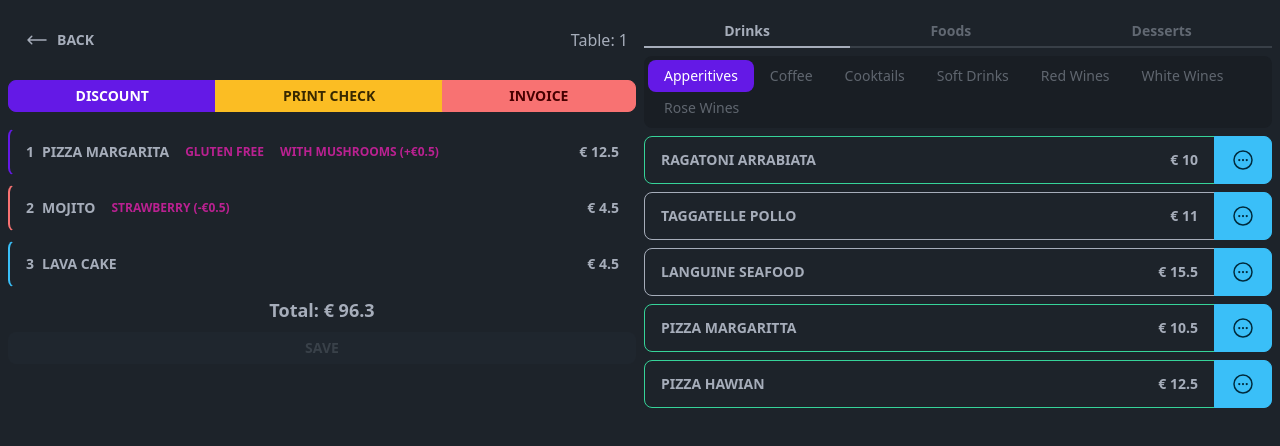
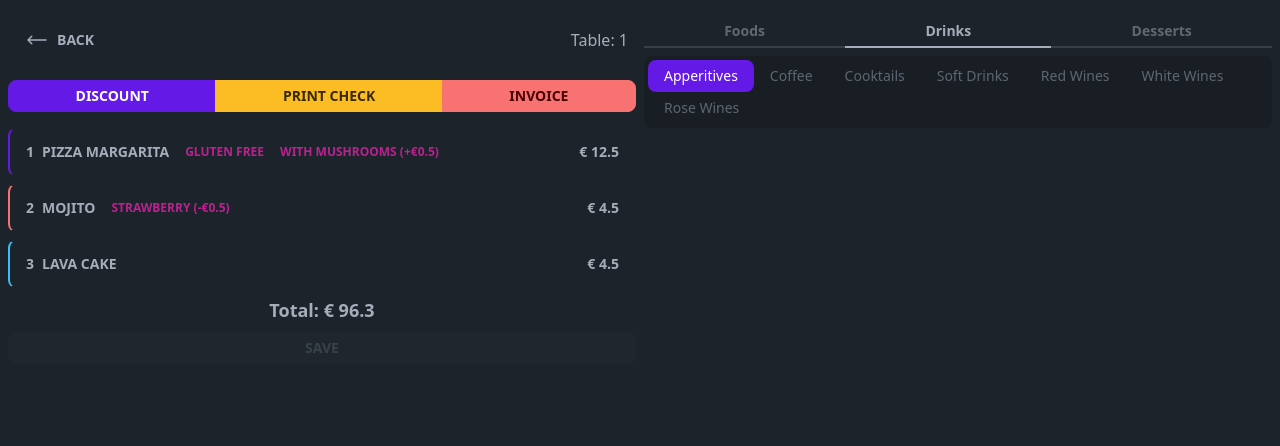
Before and after one commit to ajmir-github/pos-resturant, a Next.js app: page /table/0 in a window 1280 px wide. Shown: the top 446 px of the page. Built offline with nearby package versions, Linux system fonts and the light colour scheme.

Commit message:
filter made simpler

```diff
--- a/src/pages/table/[id].js
+++ b/src/pages/table/[id].js
@@ -4,10 +4,32 @@ import Image from "next/image";
 import { useRouter } from "next/router";
 import { useEffect, useState } from "react";
 
-const ITEM_TYPE = {
-  food: "FOOD",
-  drink: "DRINK",
-  dessert: "DESSERT",
+const ITEM_CATEGORY = {
+  foods: "Foods",
+  drinks: "Drinks",
+  desserts: "Desserts",
+};
+
+const ITEM_CATEGORIES = ["Foods", "Drinks", "Desserts"];
+const ITEM_SUB_CATEGORIES = {
+  [ITEM_CATEGORY.drinks]: [
+    "Apperitives",
+    "Coffee",
+    "Cooktails",
+    "Soft Drinks",
+    "Red Wines",
+    "White Wines",
+    "Rose Wines",
+  ],
+  [ITEM_CATEGORY.foods]: [
+    "Starters",
+    "Pizza",
+    "Side Dishes",
+    "Pasta",
+    "Steaks",
+    "Salads",
+  ],
+  [ITEM_CATEGORY.desserts]: ["Hot desserts", "Cold desserts"],
 };
 
 const VARIARION_TYPE = {
@@ -20,7 +42,7 @@ function Cart() {
   const items = [
     {
       id: 1,
-      type: ITEM_TYPE.food,
+      type: ITEM_CATEGORY.foods,
       name: "Pizza Margarita",
       price: 12.5,
       isStarter: false,
@@ -35,7 +57,7 @@ function Cart() {
     },
     {
       id: 2,
-      type: ITEM_TYPE.drink,
+      type: ITEM_CATEGORY.drinks,
       name: "Mojito",
       price: 4.5,
       isStarter: false,
@@ -49,7 +71,7 @@ function Cart() {
     },
     {
       id: 3,
-      type: ITEM_TYPE.dessert,
+      type: ITEM_CATEGORY.desserts,
       name: "Lava Cake",
       price: 4.5,
       isStarter: false,
@@ -64,9 +86,9 @@ function Cart() {
             className={classes(
               "btn h-auto btn-ghost flex text-sm",
               conditionalClasses(item.type, {
-                [ITEM_TYPE.food]: "border-l-2 border-l-primary",
-                [ITEM_TYPE.drink]: "border-l-2 border-l-error",
-                [ITEM_TYPE.dessert]: "border-l-2 border-l-info",
+                [ITEM_CATEGORY.foods]: "border-l-2 border-l-primary",
+                [ITEM_CATEGORY.drinks]: "border-l-2 border-l-error",
+                [ITEM_CATEGORY.desserts]: "border-l-2 border-l-info",
               })
             )}
             key={item.id}
@@ -119,40 +141,32 @@ function TableActions() {
   );
 }
 
-function ItemsFilter({ categories, setCategory }) {
-  const [filterCategory, setFilterCategory] = useState(0);
-  const [filterSubCategory, setFilterSubCategory] = useState(0);
-
-  useEffect(() => {
-    const { name, subCategories } = categories[filterCategory];
-    setCategory(name, subCategories[filterSubCategory]);
-  }, [filterCategory, filterSubCategory]);
-
+function ItemsFilter({ filter, setFilter }) {
   return (
     <div className="flex gap-2 flex-col">
       {/* Categories */}
       <div className="tabs font-bold">
-        {categories.map((category, index) => (
+        {ITEM_CATEGORIES.map((category) => (
           <button
-            onClick={() => setFilterCategory(index)}
+            onClick={() => setFilter({ ...filter, category })}
             className={classes(
               "tab grow tab-bordered",
-              filterCategory === index && "tab-active"
+              filter.category === category && "tab-active"
             )}
           >
-            {category.name}
+            {category}
           </button>
         ))}
       </div>
       {/* SUB-Categories */}
 
       <div className="tabs tabs-boxed">
-        {categories[filterCategory].subCategories.map((subCategory, index) => (
+        {ITEM_SUB_CATEGORIES[filter.category].map((subCategory) => (
           <button
-            onClick={() => setFilterSubCategory(index)}
+            onClick={() => setFilter({ ...filter, subCategory })}
             className={classes(
               "tab",
-              filterSubCategory === index && "tab-active"
+              filter.subCategory === subCategory && "tab-active"
             )}
           >
             {subCategory}
@@ -164,52 +178,75 @@ function ItemsFilter({ categories, setCategory }) {
 }
 
 function PlaceOrder() {
-  const categories = [
+  const [filter, setFilter] = useState({
+    category: ITEM_CATEGORY.drinks,
+    subCategory: ITEM_SUB_CATEGORIES[ITEM_CATEGORY.drinks][0],
+  });
+
+  const items = [
     {
-      name: "Drinks",
-      subCategories: [
-        "Apperitives",
-        "Coffee",
-        "Cooktails",
-        "Soft Drinks",
-        "Red Wines",
-        "White Wines",
-        "Rose Wines",
-      ],
+      id: 1,
+      category: ITEM_CATEGORY.foods,
+      subCategory: "Pasta",
+      name: "Ragatoni Arrabiata",
+      price: 10,
+      veg: true,
     },
     {
-      name: "Foods",
-      subCategories: [
-        "Starters",
-        "Pizza",
-        "Side Dishes",
-        "Pasta",
-        "Steaks",
-        "Salads",
-      ],
+      id: 2,
+      category: ITEM_CATEGORY.foods,
+      subCategory: "Pasta",
+      name: "Taggatelle Pollo",
+      price: 11,
     },
     {
-      name: "Desserts",
-      subCategories: ["Hot desserts", "Cold desserts"],
+      id: 3,
+      category: ITEM_CATEGORY.foods,
+      subCategory: "Pasta",
+      name: "Languine Seafood",
+      price: 15.5,
+    },
+    {
+      id: 4,
+      category: ITEM_CATEGORY.foods,
+      subCategory: "Pizza",
+      name: "Pizza Margaritta",
+      price: 10.5,
+      veg: true,
+    },
+    {
+      id: 5,
+      category: ITEM_CATEGORY.foods,
+      subCategory: "Pizza",
+      name: "Pizza Hawian",
+      price: 12.5,
+      veg: true,
+    },
+    {
+      id: 6,
+      category: ITEM_CATEGORY.drinks,
+      subCategory: "Cooktails",
+      name: "Pink Spritis",
+      price: 5.5,
+    },
+    {
+      id: 7,
+      category: ITEM_CATEGORY.drinks,
+      subCategory: "Soft Drinks",
+      name: "Cola Zero",
+      price: 2.5,
     },
   ];
-  const setCategory = (category, subCategory) => {
-    console.log({ category, subCategory });
-  };
 
-  const items = [
-    { id: 1, name: "Ragatoni Arrabiata", price: 10, veg: true },
-    { id: 2, name: "Taggatelle Pollo", price: 11 },
-    { id: 3, name: "Languine Seafood", price: 15.5 },
-    { id: 4, name: "Pizza Margaritta", price: 10.5, veg: true },
-    { id: 5, name: "Pizza Hawian", price: 12.5, veg: true },
-  ];
+  const filterFunc = (item) =>
+    item.category === filter.category &&
+    item.subCategory === filter.subCategory;
 
   return (
     <div className="flex gap-2 flex-col">
-      <ItemsFilter categories={categories} setCategory={setCategory} />
+      <ItemsFilter filter={filter} setFilter={setFilter} />
       <div className="grid gap-2">
-        {items.map((item) => (
+        {items.filter(filterFunc).map((item) => (
           <div className="join w-full" key={item.id}>
             <button
               className={classes(
```
